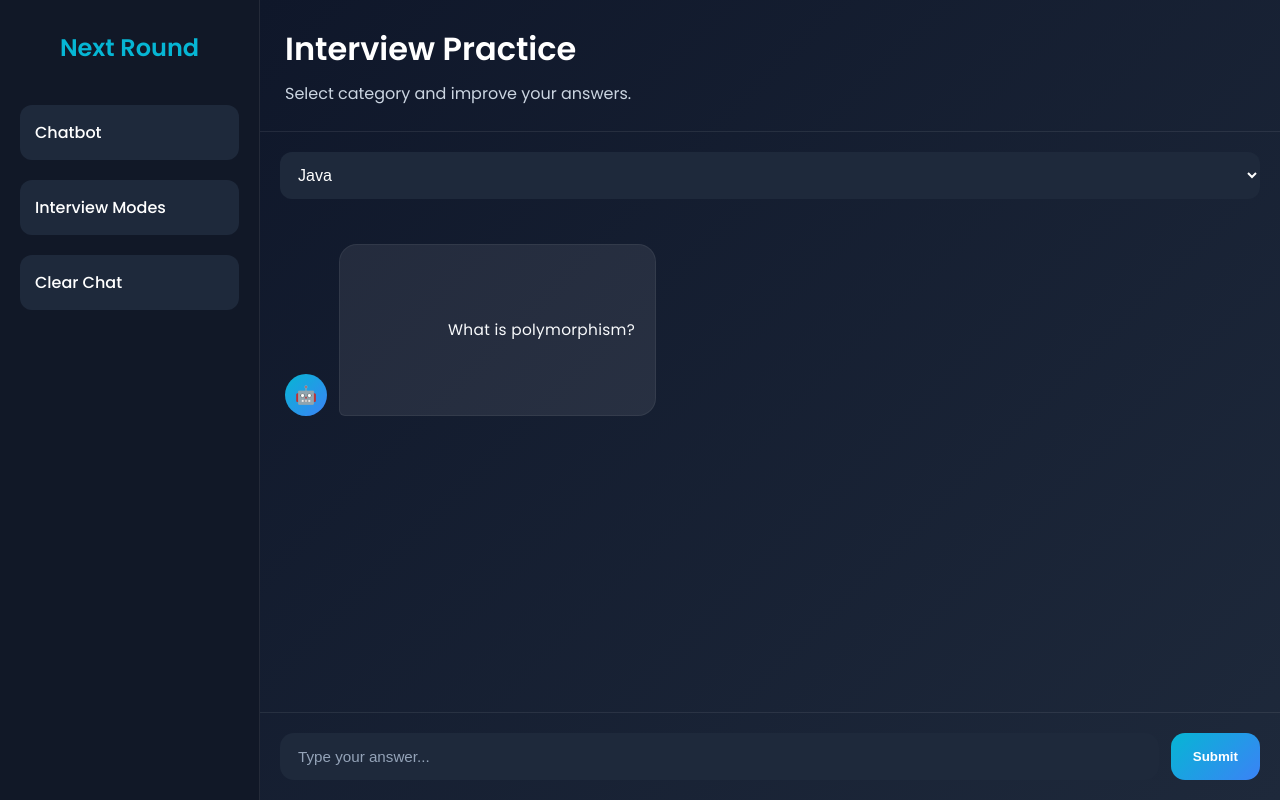
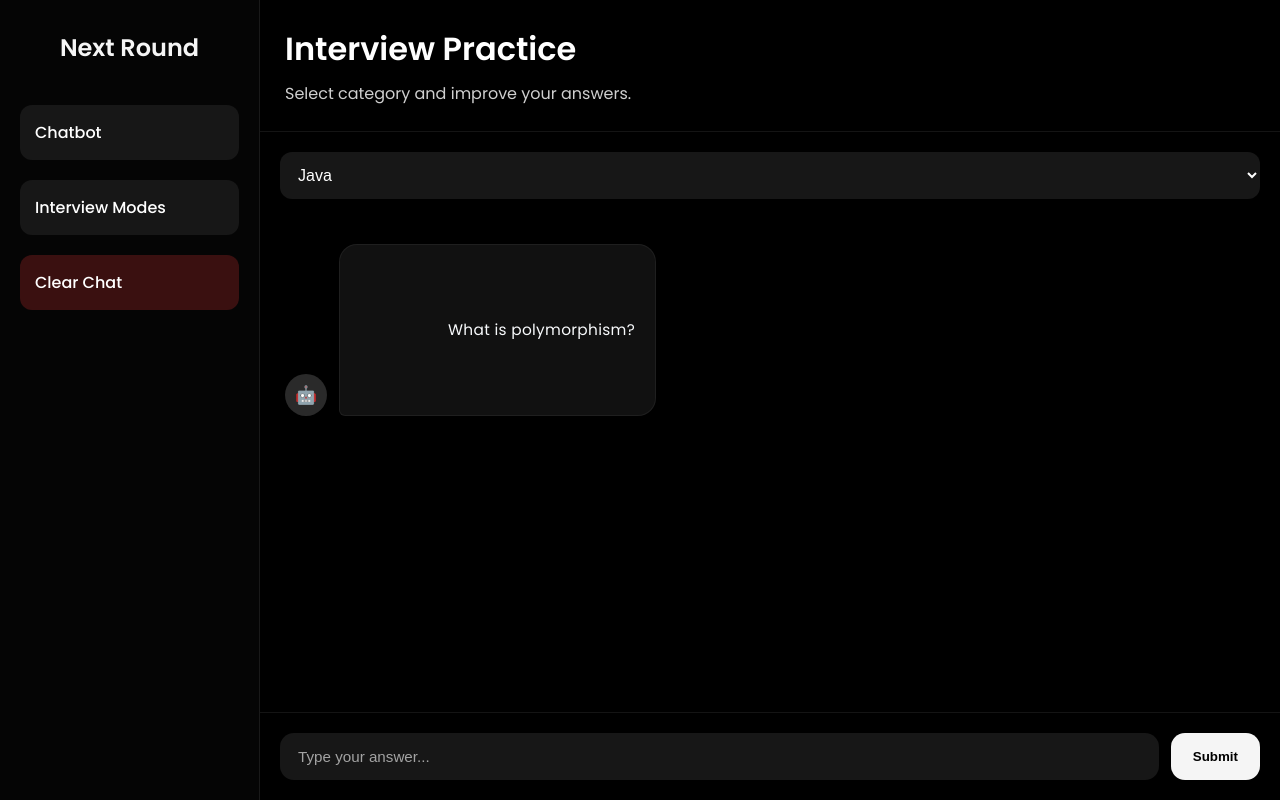
Before and after one commit to kanmani2610/CodeAlpha_Chatbot-for-FAQs, a Flask app: page /interview in a window 1280 px wide. Run offline with Flask 3, Linux system fonts and the light colour scheme; parts of the project's set-up code (start-up, migrations or seed data) failed here and were passed over.

```diff
--- a/static/style.css
+++ b/static/style.css
@@ -10,27 +10,27 @@ body{
 
     font-family:'Poppins',sans-serif;
 
-    background:#0f172a;
+    background:#000;
 
     color:white;
 
-    height:100vh;
+    min-height:100vh;
 }
 
 .app-container{
 
     display:flex;
 
-    height:100vh;
+    min-height:100vh;
 }
 
-/* SIDEBAR */
+
 
 .sidebar{
 
     width:260px;
 
-    background:#111827;
+    background:#050505;
 
     padding:30px 20px;
 
@@ -45,7 +45,7 @@ body{
 
 .sidebar h2{
 
-    color:#06b6d4;
+    color:#f5f5f5;
 
     margin-bottom:20px;
 
@@ -58,7 +58,7 @@ body{
 
     color:white;
 
-    background:#1e293b;
+    background:#171717;
 
     padding:15px;
 
@@ -71,21 +71,22 @@ body{
 
 .sidebar a:hover{
 
-    background:#06b6d4;
+    background:#2a2a2a;
 
     transform:translateX(5px);
-    .sidebar a:last-child{
+}
+
+.sidebar a:last-child{
+
+    background:#3a1010;
+}
+
+.sidebar a:last-child:hover{
 
     background:#7f1d1d;
 }
 
-.sidebar a:last-child:hover{
 
-    background:#dc2626;
-}
-}
-
-/* CHAT AREA */
 
 .chat-container{
 
@@ -95,7 +96,7 @@ body{
 
     flex-direction:column;
 
-    background:linear-gradient(135deg,#0f172a,#1e293b);
+    background:#000;
 }
 
 .chat-header{
@@ -114,7 +115,7 @@ body{
 
 .chat-header p{
 
-    color:#cbd5e1;
+    color:#cfcfcf;
 }
 
 .chat-box{
@@ -179,12 +180,12 @@ body{
 
     flex-shrink:0;
 
-    background:linear-gradient(135deg,#06b6d4,#3b82f6);
+    background:#2a2a2a;
 }
 
 .user-avatar{
 
-    background:linear-gradient(135deg,#2563eb,#7c3aed);
+    background:#3a3a3a;
 }
 
 .message{
@@ -219,7 +220,7 @@ body{
 
 .bot-message{
 
-    background:rgba(255,255,255,0.08);
+    background:#111;
 
     border:1px solid rgba(255,255,255,0.06);
 
@@ -253,7 +254,7 @@ body{
 
     border-radius:14px;
 
-    background:#1e293b;
+    background:#171717;
 
     color:white;
 
@@ -262,7 +263,7 @@ body{
 
 .input-area input::placeholder{
 
-    color:#94a3b8;
+    color:#a3a3a3;
 }
 
 .input-area button{
@@ -273,9 +274,9 @@ body{
 
     border-radius:14px;
 
-    background:linear-gradient(135deg,#06b6d4,#3b82f6);
+    background:#f5f5f5;
 
-    color:white;
+    color:#000;
 
     font-weight:600;
 
@@ -355,7 +444,7 @@ body{
 
     border-radius:12px;
 
-    background:#1e293b;
+    background:#171717;
 
     color:white;
 
```
Also changed, not shown: other parts of static/style.css (+100 -12 lines).
